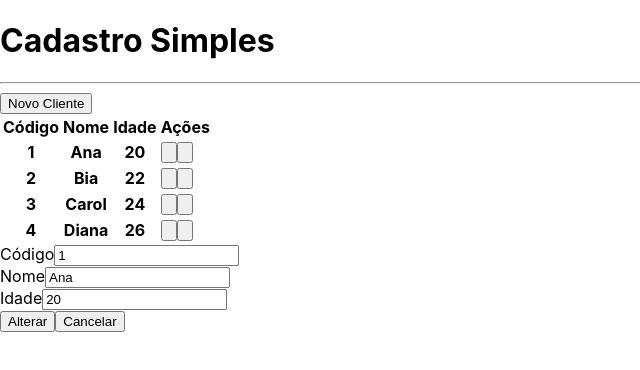
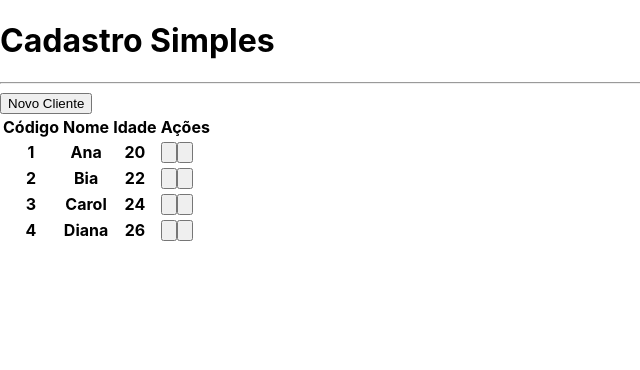
Before and after one commit to DisistiNao/Next-Crud, a Next.js app: page / in a window 1280 px wide. Shown: the top 370 px of the page, without its empty margins (0-640 px from the left). Built offline with nearby package versions, Linux system fonts and the light colour scheme.

Commit message:
Alternando entre Tabela e Formulario

```diff
--- a/src/components/Botao.tsx
+++ b/src/components/Botao.tsx
@@ -2,13 +2,14 @@
     cor?: 'green' | 'blue' | 'gray'
     className?: string
     children: any
+    onClick?: () => void
 }
 
 export default function Botao(props: BotaoProps) {
     const cor = props.cor ?? 'gray'
 
     return (
-        <button className={`
+        <button onClick={props.onClick} className={`
             bg-gradient-to-r from-${cor}-400 to-${cor}-700
             text-white
             px-4 py-2 rounded-md
--- a/src/components/Formulario.tsx
+++ b/src/components/Formulario.tsx
@@ -5,6 +5,8 @@
 
 interface FormularioProps {
     cliente: Cliente
+    clienteMudou?: (cliente: Cliente) => void
+    cancelado?: () => void
 }
 
 export default function Formulario(props: FormularioProps) {
@@ -35,10 +37,14 @@
                 valorMudou={setIdade}
             />
             <div className="flex justify-end mt-8">
-                <Botao cor="blue" className="mr-2">
+                <Botao cor="blue" className="mr-2"
+                onClick={() => props.clienteMudou?.(new Cliente(nome, +idade, id))}>
                     {id ? 'Alterar' : 'Salvar'}
                 </Botao>
-                <Botao className="mr-2">
+                <Botao
+                    className="mr-2"
+                    onClick={props.cancelado}
+                >
                     Cancelar
                 </Botao>
             </div>
--- a/src/pages/index.tsx
+++ b/src/pages/index.tsx
@@ -1,3 +1,4 @@
+import { useState } from "react";
 import Botao from "../components/Botao";
 import Formulario from "../components/Formulario";
 import Layout from "../components/Layout";
@@ -12,12 +13,18 @@
     new Cliente('Diana', 26, '4')
   ]
 
+  const [visivel, setVisivel] = useState<'tabela' | 'form'>('tabela')
+
   function clienteSelecionado(cliente: Cliente) {
     console.log(cliente.nome)
   }
 
   function clienteExcluido(cliente: Cliente) {
     console.log(cliente.nome)
+  }
+
+  function salvarCliente(cliente: Cliente) {
+    console.log(cliente)
   }
 
   return (
@@ -27,15 +34,28 @@
       text-white
     `}>
       <Layout titulo="Cadastro Simples">
+        {visivel === 'tabela' ? (
+          <>
             <div className="flex justify-end">
-          <Botao cor="green" className="mb-4">Novo Cliente</Botao>
+              <Botao
+                cor="green"
+                className="mb-4"
+                onClick={() => setVisivel('form')}
+              >Novo Cliente</Botao>
             </div>
             <Tabela
               clientes={clientes}
               clienteSelecionado={clienteSelecionado}
               clienteExcluido={clienteExcluido}
             ></Tabela>
-        <Formulario cliente={clientes[0]}/>
+          </>
+        ) : (
+          <Formulario
+            cliente={clientes[0]}
+            clienteMudou={salvarCliente}
+            cancelado={() => setVisivel('tabela')}
+          />
+        )}
       </Layout>
     </div>
   )
```
Lines whose indentation alone changed are shown as unchanged.
